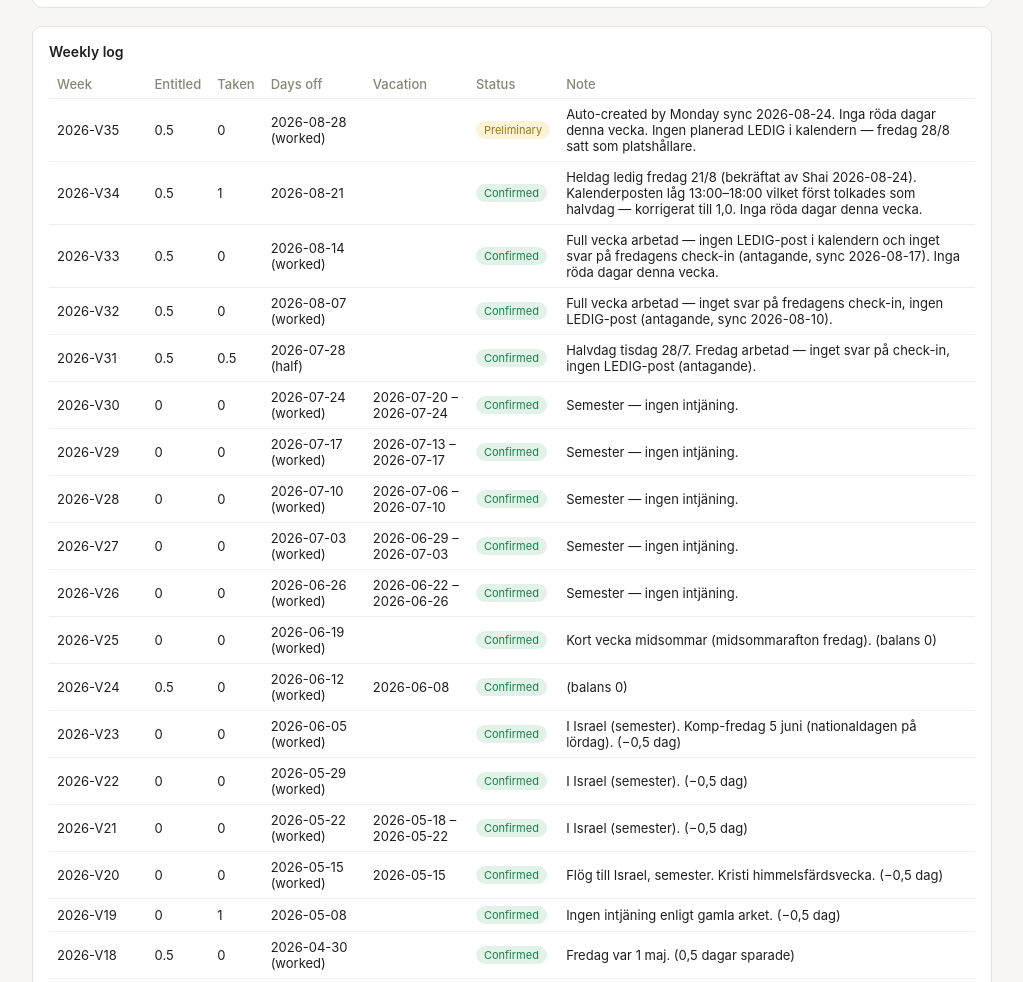
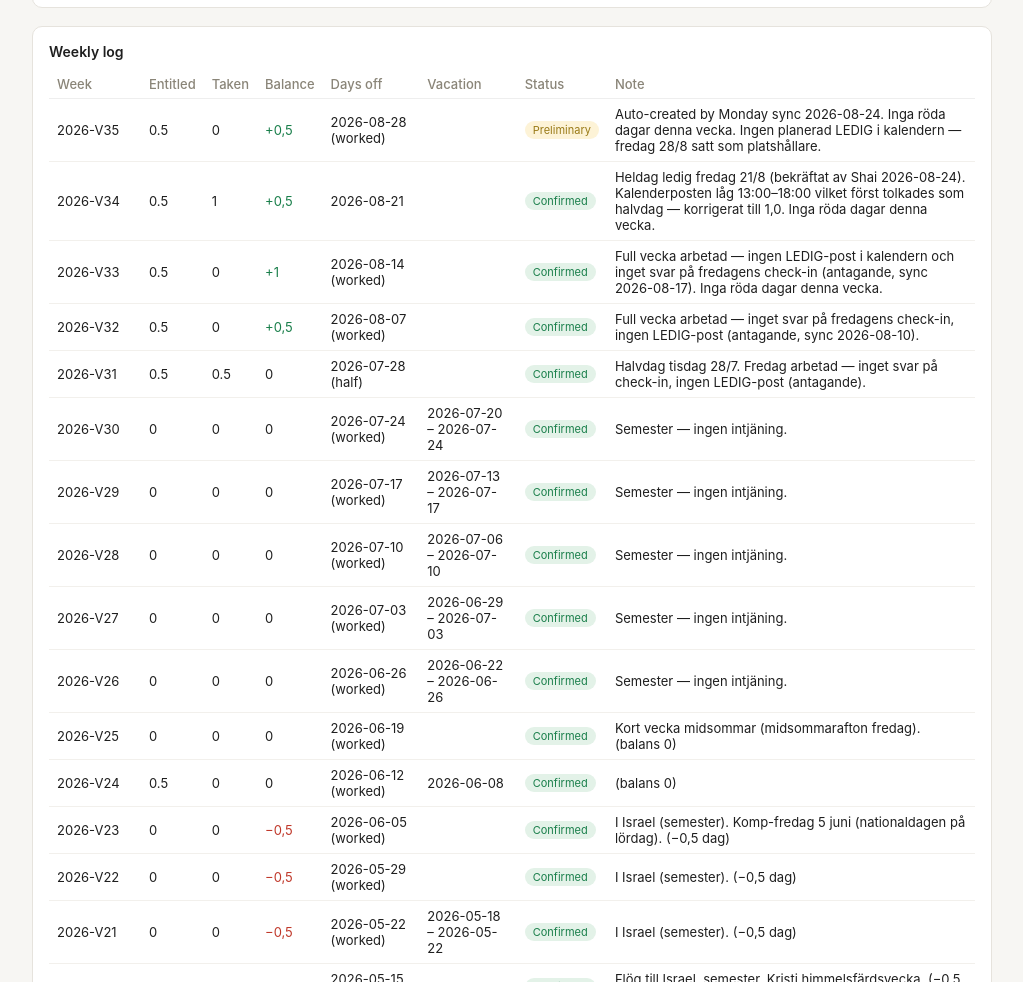
Before and after one commit to shai-apeloig/time-off-dashboard, a plain HTML site: page index.html in a window 1280 px wide. Shown: the part 1166-2148 px from the top of the page, without its empty margins (128-1151 px from the left). Drawn offline with nearby package versions, Linux system fonts and the light colour scheme.

Commit message:
Add running Balance column to week table

```diff
--- a/index.html
+++ b/index.html
@@ -68,7 +68,7 @@ a { color:#2a5f9e; }
       <div class="legend">Mon-first weeks. Hover a marked day for details.<span class="dot" style="background:#2a5f9e"></span>day off (full)<span class="dot" style="background:linear-gradient(135deg,#2a5f9e 50%,#d6e4f7 50%)"></span>half<span class="dot" style="background:linear-gradient(135deg,#2a5f9e 25%,#d6e4f7 25%)"></span>quarter<span class="dot" style="background:#d6e4f7"></span>vacation<span class="dot" style="background:#fbe4e4;border:1px solid #c0392b"></span>red day<span class="dot" style="background:#fdf3d7;border:1px solid #9a7b18"></span>eve (5-h day)<span class="dot" style="outline:2px solid #2a5f9e;background:#fff"></span>today</div>
     </div>
     <div class="section"><h2>Weekly log</h2>
-      <table><thead><tr><th>Week</th><th>Entitled</th><th>Taken</th><th>Days off</th><th>Vacation</th><th>Status</th><th>Note</th></tr></thead><tbody id="rows"></tbody></table>
+      <table><thead><tr><th>Week</th><th>Entitled</th><th>Taken</th><th>Balance</th><th>Days off</th><th>Vacation</th><th>Status</th><th>Note</th></tr></thead><tbody id="rows"></tbody></table>
     </div>
   </div>
 </div>
@@ -137,6 +137,7 @@ function render(rows){
   for(const w of weeks){
     const done = weekEnd(w.start) < today;
     bal += (done? w.ent:0) - w.taken;
+    w.bal = bal;                       // running balance after this week
     if(!done && w.start<=today) currentWeek=w;
     series.push({label: w.week.replace("2026-",""), bal});
   }
@@ -168,7 +169,11 @@ function render(rows){
 
   // table (newest first)
   const tb=document.getElementById("rows");
-  tb.innerHTML=[...rows].reverse().map(x=>`<tr><td>${x.week}</td><td>${x.ent}</td><td>${x.taken}</td><td>${offLabel(x)}</td><td>${x.vacStart?(x.vacEnd?x.vacStart+" – "+x.vacEnd:x.vacStart):""}</td><td>${x.status?`<span class="chip ${x.status}">${x.status}</span>`:""}</td><td>${x.note}</td></tr>`).join("");
+  // running balance is a per-week figure; a week with two rows shows the same value on both
+  const balByWeek=new Map(weeks.map(w=>[w.start.getTime(), w.bal]));
+  const balCell = x => { const b=balByWeek.get(x.start.getTime());
+    return b===undefined ? "<td></td>" : `<td class="${cls(b)}">${fmt(b)}</td>`; };
+  tb.innerHTML=[...rows].reverse().map(x=>`<tr><td>${x.week}</td><td>${x.ent}</td><td>${x.taken}</td>${balCell(x)}<td>${offLabel(x)}</td><td>${x.vacStart?(x.vacEnd?x.vacStart+" – "+x.vacEnd:x.vacStart):""}</td><td>${x.status?`<span class="chip ${x.status}">${x.status}</span>`:""}</td><td>${x.note}</td></tr>`).join("");
 
   // --- unified calendar: own time off (blue) + vacation (light blue) + Swedish red days/eves ---
   const off={}; // iso -> 'full'|'half'|'quarter'
```
